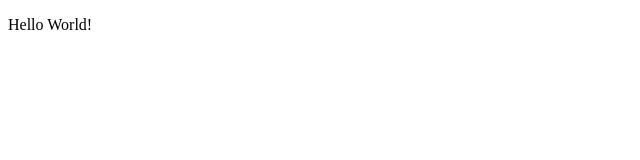
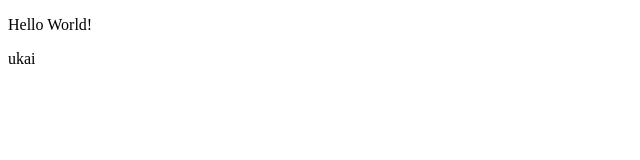
Before and after one commit to tetsuyaukai/lab_test0119, a plain HTML site: page index.html in a window 1280 px wide. Shown: the full height of the page, 0-640 px from the left. Drawn offline with Linux system fonts and the light colour scheme.

Commit message:
commit done

```diff
--- a/index.html
+++ b/index.html
@@ -9,6 +9,6 @@
 <body>
 
   <p>Hello World!</p>
-
+	<p>ukai</p>
 </body>
 </html>
```
